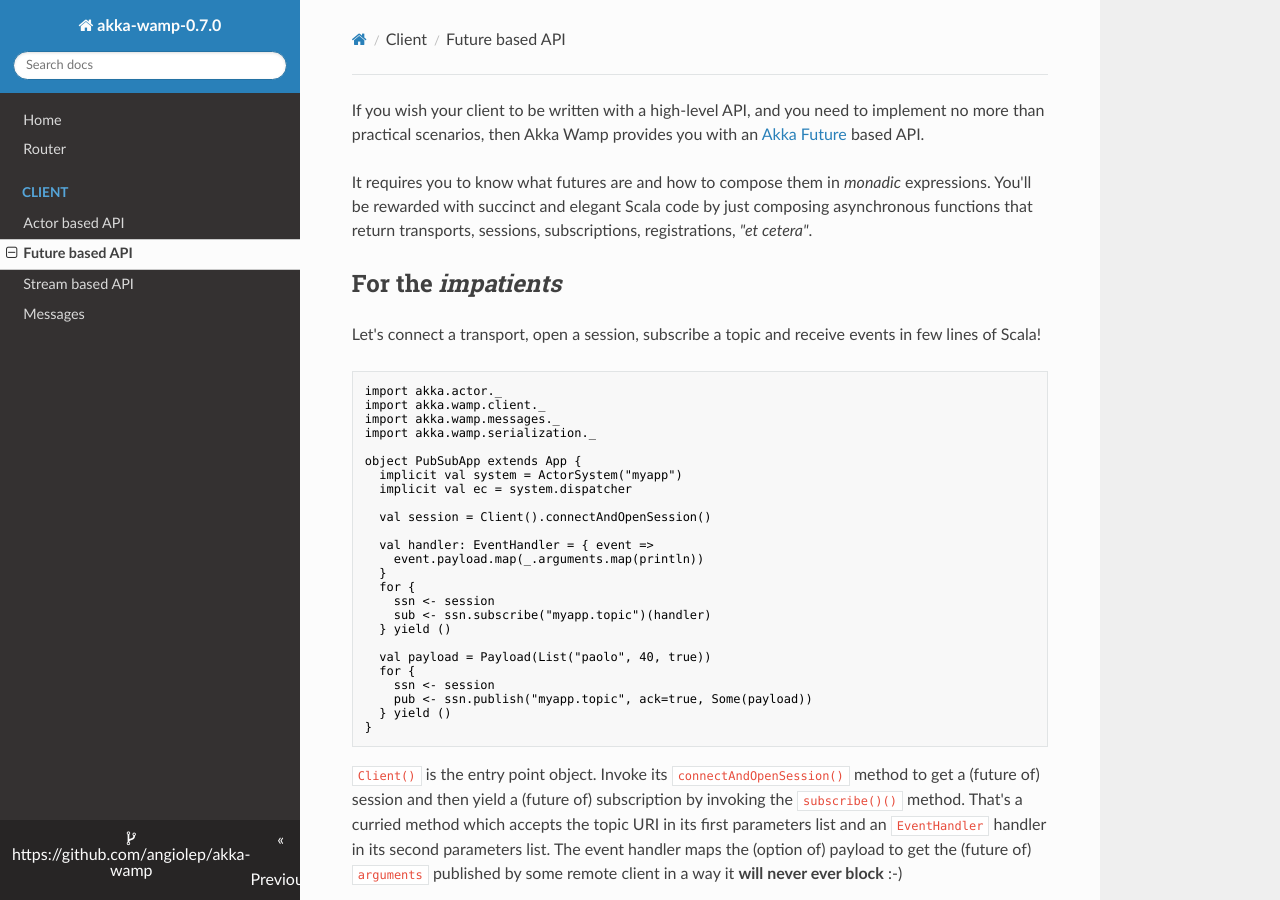
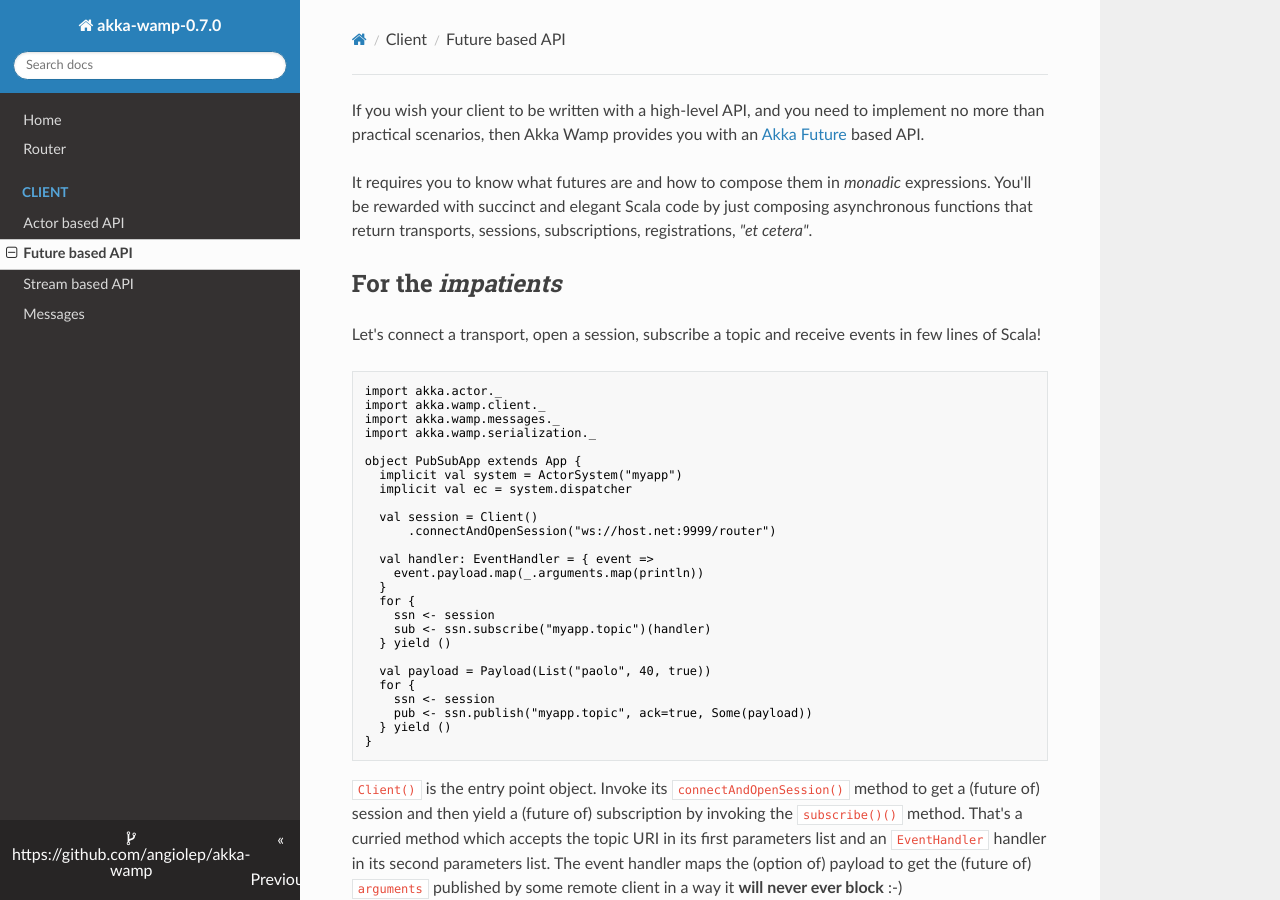
Before and after one commit to pangiole/akka-wamp, an MkDocs documentation site: the page built from docs/client/future.md, in a window 1280 px wide and 900 px high. Built offline with MkDocs 1.6.1, drawn with Linux system fonts in a browser that asks for light colours; nearby versions of some CDN libraries; old or Windows-style settings are respelled for this version of MkDocs.

```diff
--- a/docs/client/future.md
+++ b/docs/client/future.md
@@ -15,7 +15,8 @@ object PubSubApp extends App {
   implicit val system = ActorSystem("myapp")
   implicit val ec = system.dispatcher
 
-  val session = Client().connectAndOpenSession()
+  val session = Client()
+      .connectAndOpenSession("ws://host.net:9999/router")
 
   val handler: EventHandler = { event =>
     event.payload.map(_.arguments.map(println))
```
Also changed, not shown: README.md (+2 -2 lines), docs/index.md (+2 -1 lines), 10 other files.
